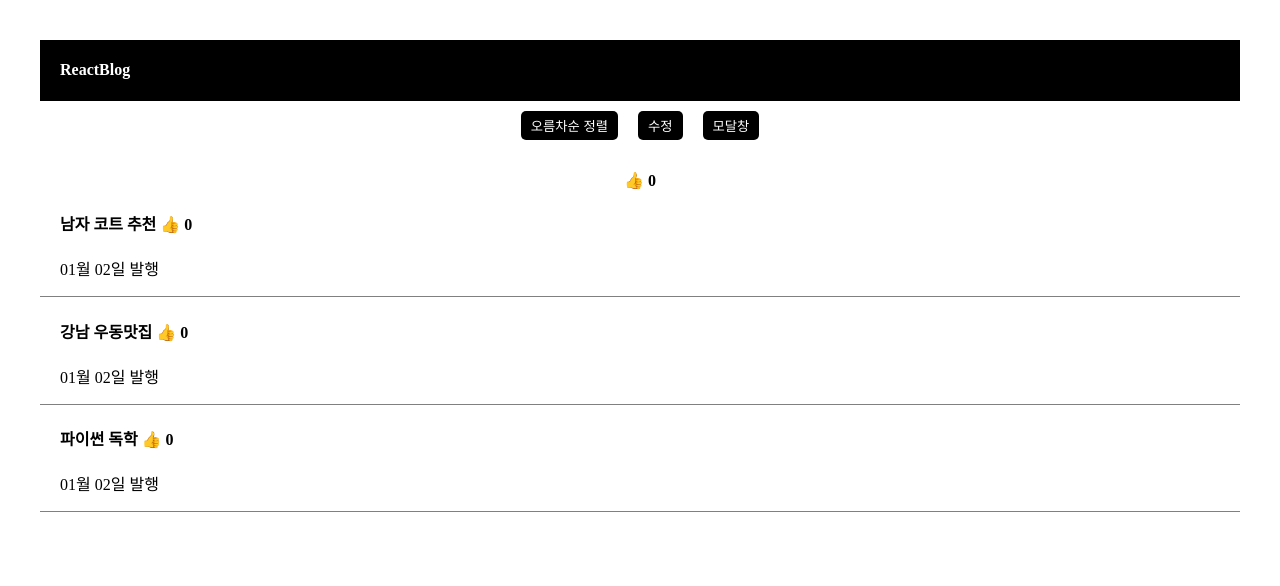
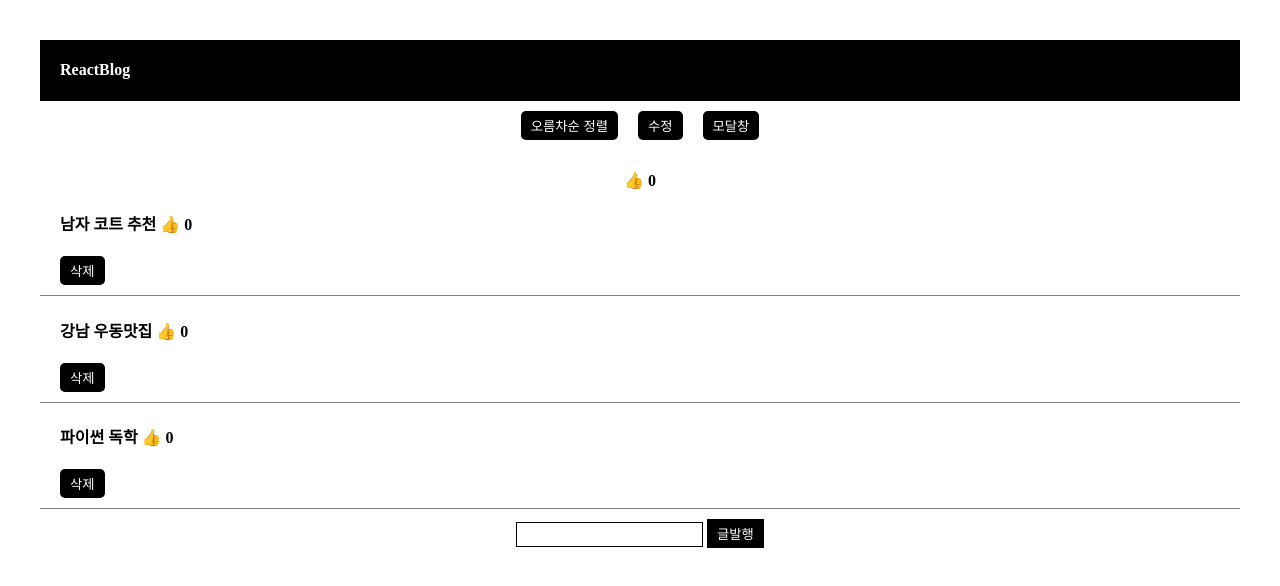
Before and after one commit to STERNDELFTIN/react, a React (Vite) app in the folder blog-project/: page / in a window 1280 px wide. Shown: the top 586 px of the page. Built offline with nearby package versions, Linux system fonts and the light colour scheme.

Commit message:
[01/07] 배열 추가 및 삭제
- 글 추가 기능
- 글 삭제 기능
- 작성 날짜 추가 기능
- 좋아요 인덱스 배열 추가

```diff
--- a/blog-project/src/App.css
+++ b/blog-project/src/App.css
@@ -81,3 +81,23 @@ button {
   background: #eee;
   text-align: left;
 }
+
+/* 글 발행 */
+.title-insert {
+  margin-top: 10px;
+}
+.title-insert button {
+  margin: 0px;
+  border-radius: 0;
+}
+.title-insert input {
+  border-radius: 0;
+  border: 1px solid black;
+  padding: 4px;
+}
+
+/* 글 삭제 버튼 */
+.delete-btn {
+  margin: 0px;
+  margin-bottom: 10px;
+}
--- a/blog-project/src/App.jsx
+++ b/blog-project/src/App.jsx
@@ -6,9 +6,16 @@ function App() {
 
 let [title, changeTitle] = useState(['남자 코트 추천', '강남 우동맛집', '파이썬 독학']);
 let [titleIndex, setTitleIndex] = useState(0);
+let [value, changeValue] = useState('');
+
 let [aloneLike, onLike] = useState(0);
 let [like, setLike] = useState([0,0,0]);
+let [likeIndex, setLikeIndex] = useState(0);
+
 let [modal, setModal] = useState(false);
+
+let [currentDate, setCurrentDate] = useState(''); // 현재 날짜 가져오기
+let [currentTime, setCurrentTime] = useState(''); // 현재 시간 가져오기
 
 return (
 <div className='App'>
@@ -42,25 +49,73 @@ return (
 
   {/* map 이용해서 HTML 반복생성 */}
   {
-    title.map(function(title, i){
+    title.map(function(_title, i){
       return (
         <div className="list" key={i}>
           <h4 onClick={()=>{
-            setModal(true); setTitleIndex(i);
-          }}>{ title } <span onClick={()=>{
+            setModal(true); setTitleIndex(i); setLikeIndex(i);
+          }}>{ _title } <span onClick={()=>{
             const copy = [...like];
             copy[i]++;
             setLike(copy);
            }}>👍</span> { like[i] } </h4>
-          <p>01월 02일 발행</p>
+
+          <p> { currentDate[i] } </p>
+          <p> { currentTime[i] } </p>
+
+          <button className='delete-btn' onClick={() => {
+            let copy = [...title];
+            copy.splice(i, 1); {/* 배열 데이터 삭제 */}
+            changeTitle(copy);
+
+            const likeCopy = [...like];
+            likeCopy.splice(i, 1);
+            setLike(likeCopy);
+
+            const dateCopy = [...currentDate];
+            dateCopy.splice(i, 1);
+            setCurrentDate(dateCopy);
+
+            const timeCopy = [...currentTime];
+            timeCopy.splice(i, 1);
+            setCurrentTime(timeCopy);
+          }}>삭제</button>
         </div>
       )
     })
   }
 
+<form className='title-insert'>
+<input onChange = {(e) => {
+    changeValue(e.target.value);
+  }} value={value} /> {/* value속성을 value 상태로 유지하여 changeValue 함수의 변경 적용 */}
+  <button onClick = {(e) => {
+    e.preventDefault(); // 버튼 클릭 시 페이지 리로딩 방지
+
+    if (value.trim() === '') return; // 빈 값 방지
+
+    const copy = [...title];
+    copy.unshift(value);
+    changeTitle(copy);
+    changeValue(''); {/* 입력 값 비우기 */}
+
+    const likeCopy = [...like];
+    likeCopy.unshift(0);
+    setLike(likeCopy);
+
+    const dateCopy = [...currentDate];
+    dateCopy.unshift(new Date().toLocaleDateString());
+    setCurrentDate(dateCopy);
+
+    const timeCopy = [...currentTime];
+    timeCopy.unshift(new Date().toLocaleTimeString());
+    setCurrentTime(timeCopy);
+  }}>글발행</button>
+</form>
+
   {/* 삼항 연산자 */}
   {
-  modal == true ? <Modal titleIndex={ titleIndex } title={ title } date={'01월 02일 발행'} content='상세내용입니다.' /> : null
+  modal == true ? <Modal titleIndex={ titleIndex } title={ title } date={ currentDate } time={ currentTime } content='상세내용입니다.' /> : null
   }
 
 </div>
@@ -72,6 +127,7 @@ return (
 <div className='modal'>
     <h4>{ props.title[props.titleIndex] }</h4>
     <p> { props.date } </p>
+    <p> {props.time } </p>
     <p> { props.content } </p>
 </div>
 );
```
